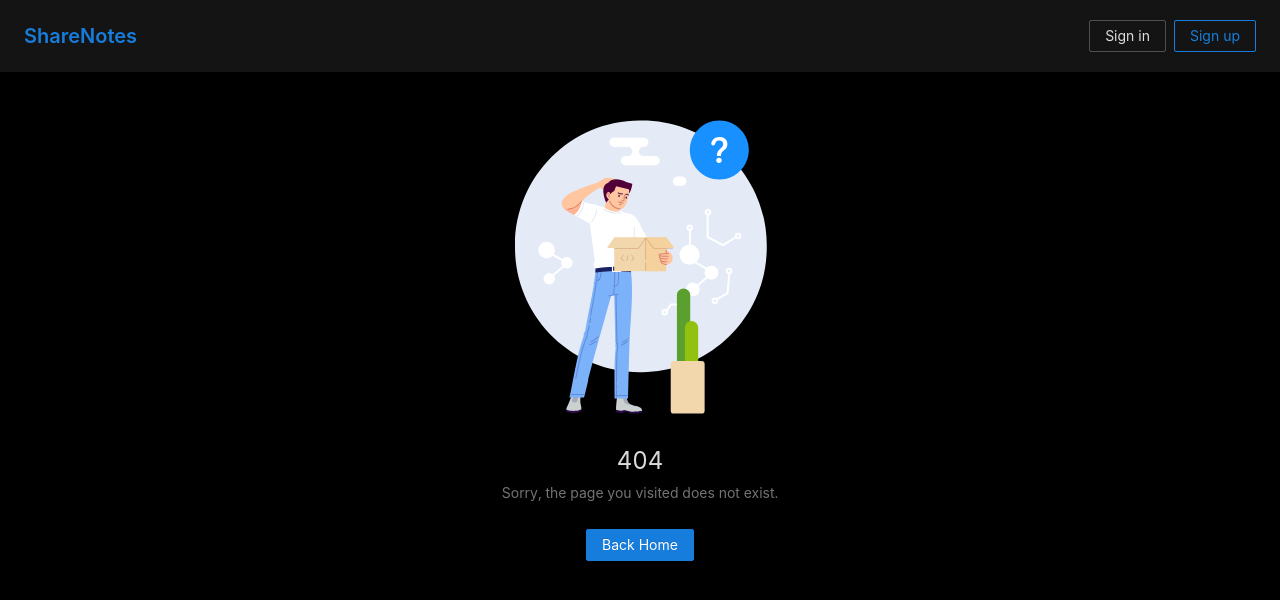
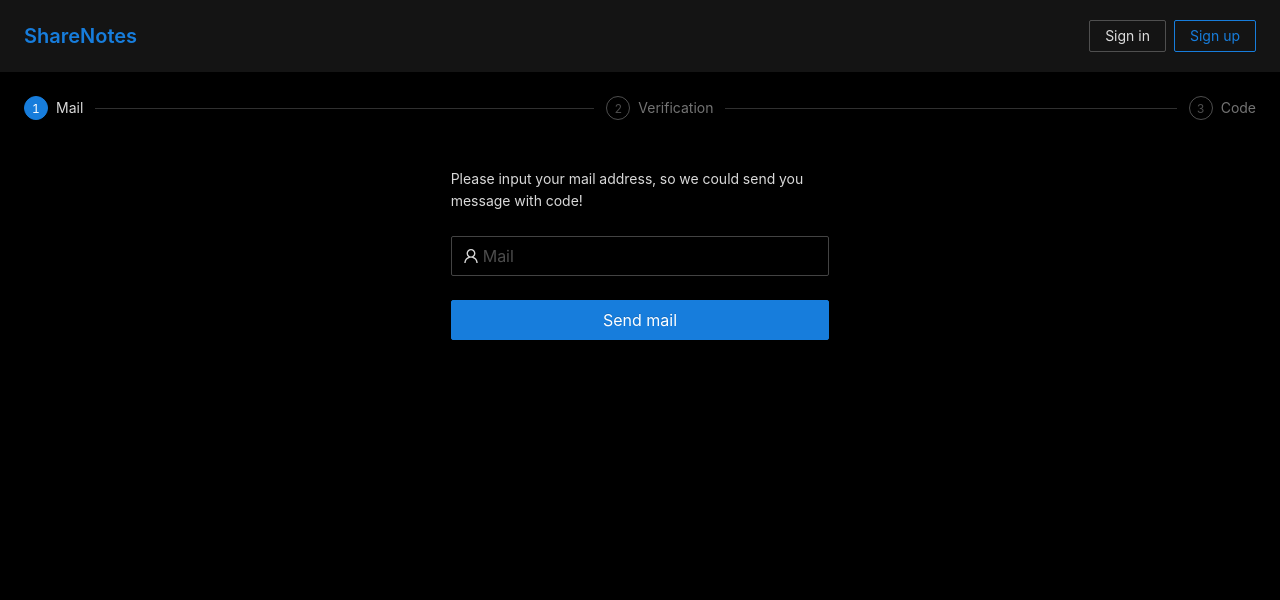
Before and after one commit to DenPeshkov/collaborative-notes-app-client, a React (Create React App) app: page /registrationcodeverification in a window 1280 px wide. Before the commit this address had no page. Shown: the top 600 px of the page. Built offline with nearby package versions, Linux system fonts and the light colour scheme.

Commit message:
added code verification for sign up

```diff
--- a/src/Routes.js
+++ b/src/Routes.js
@@ -4,7 +4,7 @@ import Home from "./containers/Home/Home";
 import PageNotFound from "./containers/PageNotFound/PageNotFound";
 import SignIn from "./containers/Auth/SignIn";
 import SignUp from "./containers/Auth/SignUp";
-import ForgotPassword from "./containers/Auth/ForgotPassword";
+import CodeVerification from "./containers/Auth/CodeVerification";
 
 export default function Routes() {
     return (
@@ -18,8 +18,11 @@ export default function Routes() {
             <Route exact path="/signup">
                 <SignUp/>
             </Route>
-            <Route exct path="/forgotpassword">
-                <ForgotPassword/>
+            <Route exact path="/forgotpassword">
+                <CodeVerification/>
+            </Route>
+            <Route exact path="/registrationcodeverification">
+                <CodeVerification/>
             </Route>
             <Route>
                 <PageNotFound/>
--- a/src/containers/Auth/ForgotPassword.js
+++ b/src/containers/Auth/CodeVerification.js
@@ -1,8 +1,9 @@
 import {Button, Col, Form, Input, Row, Spin, Steps} from 'antd';
 import React, {useState} from "react";
-import "./ForgotPassword.css"
+import "./CodeVerification.css"
 import {UserOutlined} from "@ant-design/icons";
 import FieldNumberOutlined from "@ant-design/icons/lib/icons/FieldNumberOutlined";
+import {useHistory} from "react-router-dom";
 
 const {Step} = Steps;
 
@@ -43,8 +44,10 @@ const SendMail = () => {
 };
 
 const Code = () => {
-    const onFinish = values => {
-        console.log('Received values of form: ', values);
+    const history = useHistory();
+
+    const onFinish = () => {
+        history.push("/");
     };
 
     return (
@@ -78,7 +81,7 @@ const Code = () => {
     );
 }
 
-const ForgotPassword = () => {
+const CodeVerification = () => {
     const [state, setState] = useState(0);
 
     let form;
@@ -122,4 +125,4 @@ const ForgotPassword = () => {
     );
 }
 
-export default ForgotPassword;
+export default CodeVerification;
--- a/src/containers/Auth/SignIn.js
+++ b/src/containers/Auth/SignIn.js
@@ -2,14 +2,16 @@ import React from "react";
 import {Button, Col, Form, Input, Row} from 'antd';
 import "./SignIn.css"
 import {LockOutlined, UserOutlined} from "@ant-design/icons";
-import {Link} from "react-router-dom";
+import {Link, useHistory} from "react-router-dom";
 import {useAppContext} from "../../libs/contextLib";
 
 const SignIn = () => {
     const {userHasAuthenticated} = useAppContext();
+    const history = useHistory();
 
     const onFinish = () => {
         userHasAuthenticated(true);
+        history.push("/");
     };
 
     return (
--- a/src/containers/Auth/SignUp.js
+++ b/src/containers/Auth/SignUp.js
@@ -2,12 +2,14 @@ import React from "react";
 import {Button, Col, Form, Input, Row} from 'antd';
 import "./SignUp.css"
 import {LockOutlined, UserOutlined} from "@ant-design/icons";
-import {Link} from "react-router-dom";
+import {useHistory} from "react-router-dom";
 import MailOutlined from "@ant-design/icons/lib/icons/MailOutlined";
 
 const SignUp = () => {
-    const onFinish = values => {
-        console.log('Received values of form: ', values);
+    const history = useHistory();
+
+    const onFinish = () => {
+        history.push("/registrationcodeverification");
     };
 
     return (
```
Also changed, not shown: src/containers/Auth/CodeVerification.css (renamed from src/containers/Auth/ForgotPassword.css).
